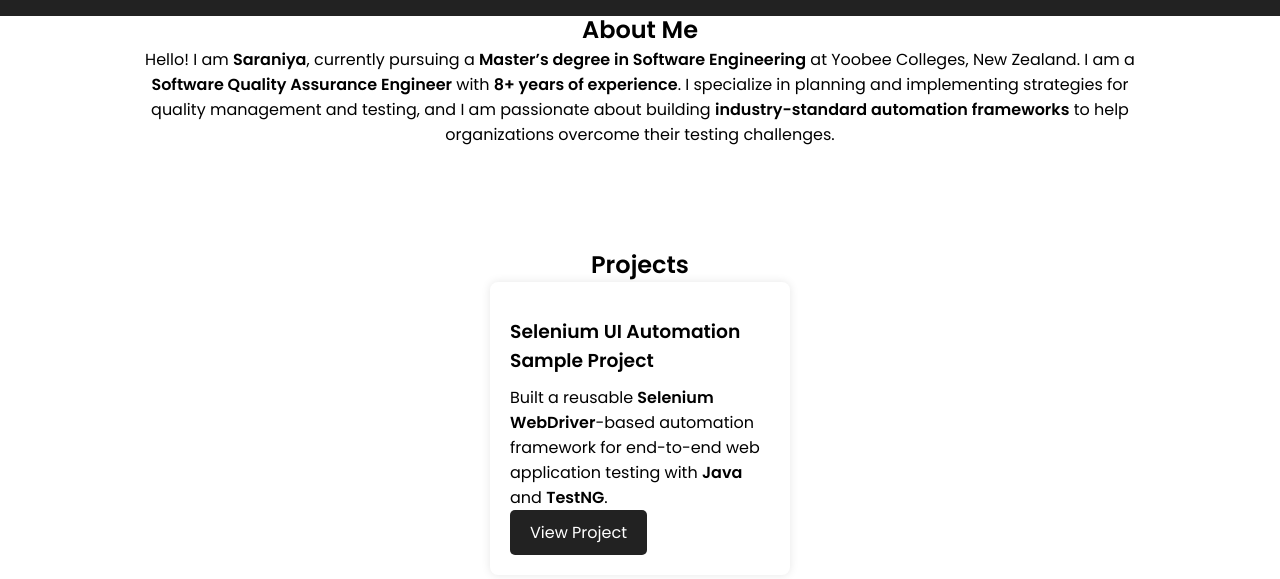
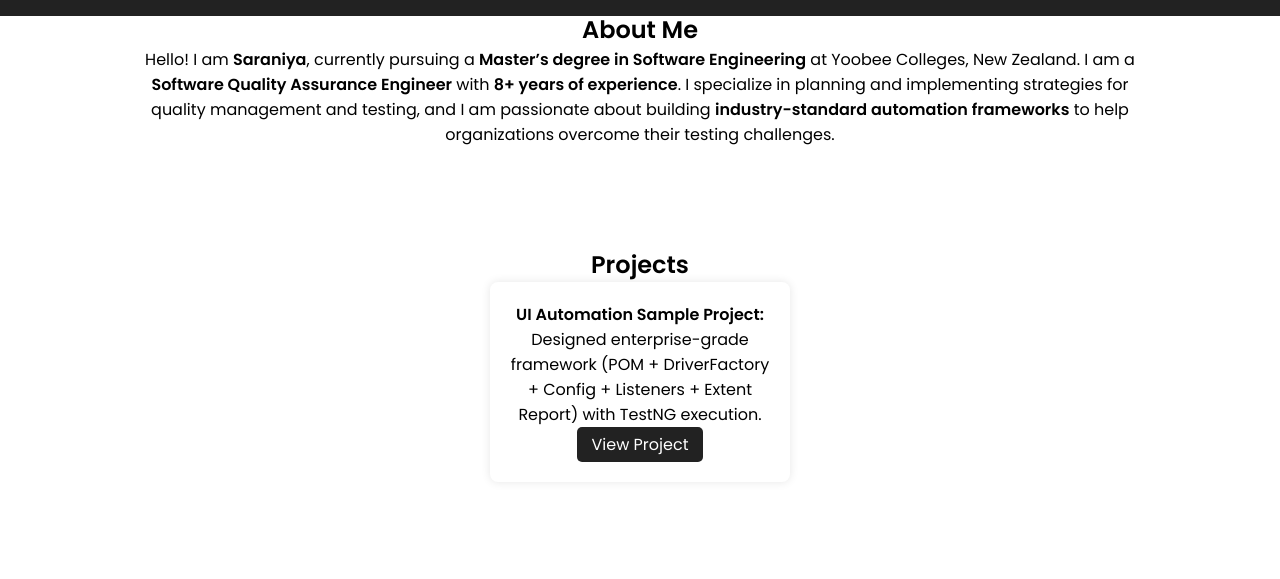
Before and after one commit to saraniya-automations/portfolioExample, a plain HTML site: page index.html in a window 1280 px wide. Shown: the part 158-737 px from the top of the page. Drawn offline with Linux system fonts and the light colour scheme.

Commit message:
completed

```diff
--- a/index.html
+++ b/index.html
@@ -54,11 +54,12 @@
                 <p>Developed a scalable web automation framework using <strong>Playwright</strong> with <strong>TypeScript</strong>, integrated with <strong>CI/CD pipelines</strong> for continuous testing.</p>
                 <a href="#" class="btn">View Project</a>
             </div> -->
+            <!-- <div class="card"> -->
             <div class="card">
                 <!-- <img src="selenium.png" alt="Selenium UI Automation Sample Project"> -->
-                <h3>Selenium UI Automation Sample Project</h3>
-                <p>Built a reusable <strong>Selenium WebDriver</strong>-based automation framework for end-to-end web application testing with <strong>Java</strong> and <strong>TestNG</strong>.</p>
-                <a href="#" class="btn">View Project</a>
+                <p><strong>UI Automation Sample Project:</strong><br>
+                    Designed enterprise-grade framework (POM + DriverFactory + Config + Listeners + Extent Report) with TestNG execution.</p>
+                <a href="https://github.com/saraniya-automations/Selenium_Automation_Framework_Java" class="btn">View Project</a>
             </div>
             <!-- <div class="card">
                 <img src="appium.png" alt="Appium Mobile Automation Project">
--- a/style.css
+++ b/style.css
@@ -115,7 +115,7 @@ nav ul li a {
     display: inline-block;
     background: #222;
     color: #fff;
-    padding: 10px 20px;
+    padding: 5px 15px;
     text-decoration: none;
     border-radius: 5px;
 }
@@ -157,6 +157,7 @@ html {
 
 .card {
     transition: transform 0.3s, box-shadow 0.3s;
+    text-align: center;
 }
 .card:hover {
     transform: translateY(-5px);
```
